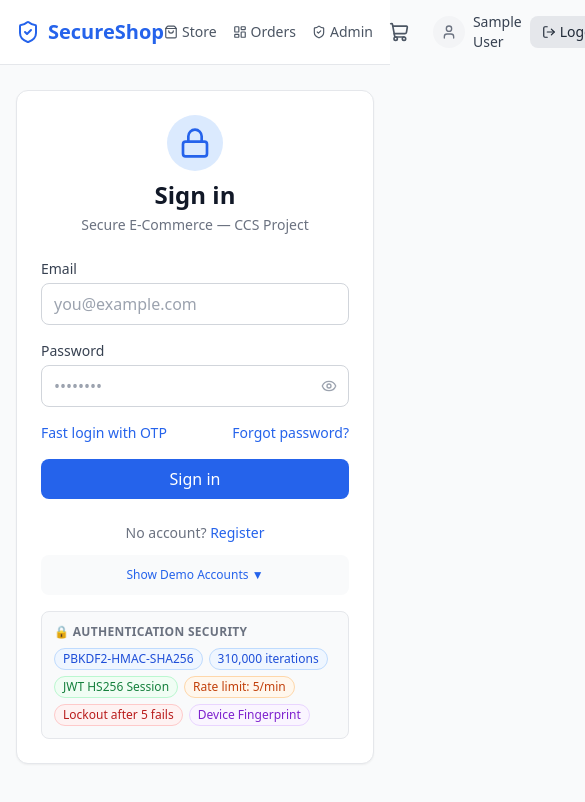
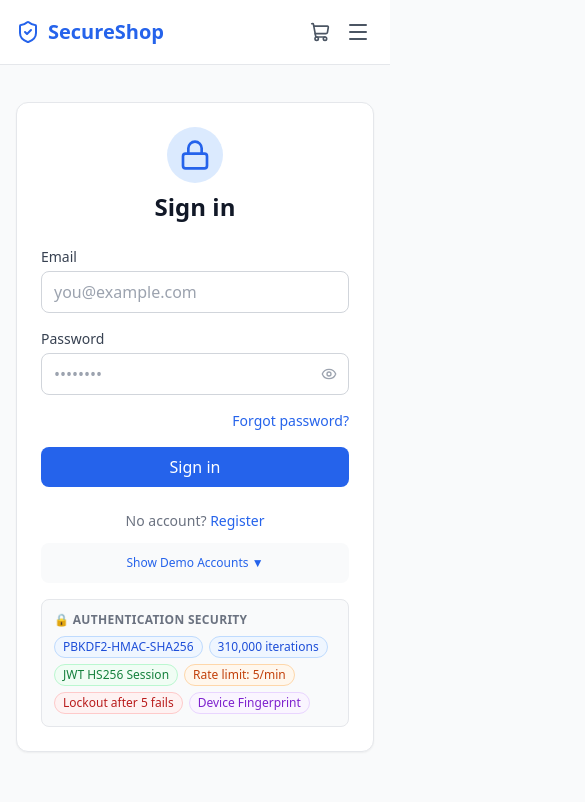
Before and after one commit to Nealjain/SecureShop, a React (Vite) app in the folder frontend/: page /login in a window 390 px wide. Shown: the top 802 px of the page, 585 px wide, since content can reach past the window. Built offline with nearby package versions, Linux system fonts and the light colour scheme; sample sign-in values are in the browser's storage.

Commit message:
fix: remove fast login/OTP toggle from login page, add mobile navbar, fix AES key path

```diff
--- a/frontend/src/components/Navbar.tsx
+++ b/frontend/src/components/Navbar.tsx
@@ -1,5 +1,6 @@
+import { useState } from 'react'
 import { Link, useNavigate } from 'react-router-dom'
-import { ShieldCheck, LogOut, LayoutDashboard, ShoppingCart, Info, User, ShoppingBag } from 'lucide-react'
+import { ShieldCheck, LogOut, LayoutDashboard, ShoppingCart, User, ShoppingBag, Menu, X } from 'lucide-react'
 import { useAuth } from '../AuthContext'
 import { getCart } from '../store'
 import api from '../api'
@@ -8,42 +9,44 @@ export default function Navbar() {
   const { user, logout } = useAuth()
   const cart = getCart()
   const navigate = useNavigate()
+  const [open, setOpen] = useState(false)
 
   async function handleLogout() {
     try { await api.post('/auth/logout') } catch {}
     logout()
     navigate('/login')
+    setOpen(false)
   }
+
+  const cartCount = cart.reduce((s, i) => s + i.qty, 0)
 
   return (
     <nav className="bg-white border-b border-gray-200 sticky top-0 z-50">
       <div className="max-w-7xl mx-auto px-4 flex items-center justify-between h-16">
-        <Link to="/" className="flex items-center gap-2 font-bold text-xl text-blue-600">
+        {/* Logo */}
+        <Link to="/" className="flex items-center gap-2 font-bold text-xl text-blue-600" onClick={() => setOpen(false)}>
           <ShieldCheck className="text-blue-600" />
           <span>SecureShop</span>
         </Link>
 
-        <div className="flex items-center gap-4">
+        {/* Desktop nav */}
+        <div className="hidden md:flex items-center gap-4">
           {user ? (
             <>
-              <Link to="/" className="text-gray-600 hover:text-blue-600 text-sm font-medium flex items-center gap-1"><ShoppingBag size={14}/><span>Store</span></Link>
+              <Link to="/shop" className="text-gray-600 hover:text-blue-600 text-sm font-medium flex items-center gap-1"><ShoppingBag size={14}/><span>Store</span></Link>
               <Link to="/orders" className="text-gray-600 hover:text-blue-600 text-sm font-medium flex items-center gap-1"><LayoutDashboard size={14}/><span>Orders</span></Link>
               {user.role === 'admin' && (
                 <Link to="/admin" className="text-gray-600 hover:text-blue-600 text-sm font-medium flex items-center gap-1"><ShieldCheck size={14}/><span>Admin</span></Link>
               )}
-              <Link to="/cart" className="relative text-gray-600 hover:text-blue-600 text-xl">
+              <Link to="/cart" className="relative text-gray-600 hover:text-blue-600">
                 <ShoppingCart size={20} />
-                {cart.length > 0 && (
-                  <span className="absolute -top-2 -right-2 bg-blue-600 text-white text-xs rounded-full w-4 h-4 flex items-center justify-center">
-                    {cart.reduce((s, i) => s + i.qty, 0)}
-                  </span>
+                {cartCount > 0 && (
+                  <span className="absolute -top-2 -right-2 bg-blue-600 text-white text-xs rounded-full w-4 h-4 flex items-center justify-center">{cartCount}</span>
                 )}
               </Link>
-              <div className="flex items-center gap-2 ml-2">
-                <Link to="/profile" className="bg-gray-100 p-2 rounded-full text-gray-500 hover:bg-blue-50 hover:text-blue-600" title="Profile"><User size={16}/></Link>
-                <span className="text-sm font-medium text-gray-700">{user.name}</span>
-                <button onClick={handleLogout} className="btn-secondary text-sm py-1.5 px-3 flex items-center gap-1"><LogOut size={14}/> Logout</button>
-              </div>
+              <Link to="/profile" className="bg-gray-100 p-2 rounded-full text-gray-500 hover:bg-blue-50 hover:text-blue-600"><User size={16}/></Link>
+              <span className="text-sm font-medium text-gray-700">{user.name}</span>
+              <button onClick={handleLogout} className="btn-secondary text-sm py-1.5 px-3 flex items-center gap-1"><LogOut size={14}/> Logout</button>
             </>
           ) : (
             <>
@@ -52,7 +55,48 @@ export default function Navbar() {
             </>
           )}
         </div>
+
+        {/* Mobile right side */}
+        <div className="flex md:hidden items-center gap-3">
+          {user && (
+            <Link to="/cart" className="relative text-gray-600">
+              <ShoppingCart size={20} />
+              {cartCount > 0 && (
+                <span className="absolute -top-2 -right-2 bg-blue-600 text-white text-xs rounded-full w-4 h-4 flex items-center justify-center">{cartCount}</span>
+              )}
+            </Link>
+          )}
+          <button onClick={() => setOpen(!open)} className="text-gray-600 p-1">
+            {open ? <X size={24} /> : <Menu size={24} />}
+          </button>
+        </div>
       </div>
+
+      {/* Mobile menu */}
+      {open && (
+        <div className="md:hidden bg-white border-t border-gray-100 px-4 py-3 flex flex-col gap-3">
+          {user ? (
+            <>
+              <div className="flex items-center gap-2 pb-2 border-b border-gray-100">
+                <User size={16} className="text-gray-500" />
+                <span className="text-sm font-medium text-gray-700">{user.name}</span>
+              </div>
+              <Link to="/shop" onClick={() => setOpen(false)} className="flex items-center gap-2 text-gray-700 py-1"><ShoppingBag size={16}/>Store</Link>
+              <Link to="/orders" onClick={() => setOpen(false)} className="flex items-center gap-2 text-gray-700 py-1"><LayoutDashboard size={16}/>Orders</Link>
+              <Link to="/profile" onClick={() => setOpen(false)} className="flex items-center gap-2 text-gray-700 py-1"><User size={16}/>Profile</Link>
+              {user.role === 'admin' && (
+                <Link to="/admin" onClick={() => setOpen(false)} className="flex items-center gap-2 text-gray-700 py-1"><ShieldCheck size={16}/>Admin</Link>
+              )}
+              <button onClick={handleLogout} className="flex items-center gap-2 text-red-600 py-1 mt-1"><LogOut size={16}/>Logout</button>
+            </>
+          ) : (
+            <>
+              <Link to="/login" onClick={() => setOpen(false)} className="btn-secondary text-sm text-center">Login</Link>
+              <Link to="/register" onClick={() => setOpen(false)} className="btn-primary text-sm text-center">Register</Link>
+            </>
+          )}
+        </div>
+      )}
     </nav>
   )
 }
--- a/frontend/src/pages/Login.tsx
+++ b/frontend/src/pages/Login.tsx
@@ -6,9 +6,8 @@ import { useAuth } from '../AuthContext'
 import SecurityBadge from '../components/SecurityBadge'
 
 export default function Login() {
-  const [form, setForm] = useState({ email: '', password: '', otp: '' })
+  const [form, setForm] = useState({ email: '', password: '' })
   const [showPw, setShowPw] = useState(false)
-  const [fastLogin, setFastLogin] = useState(false)
   const [error, setError] = useState('')
   const [loading, setLoading] = useState(false)
   const [showDemo, setShowDemo] = useState(false)
@@ -23,11 +22,6 @@ export default function Login() {
     setError('')
     setLoading(true)
     try {
-      if (fastLogin) {
-        const { data } = await api.post('/auth/fast-login', { email: form.email, otp_code: form.otp })
-        login({ email: form.email, role: data.role, name: data.name }, data.access_token)
-        navigate(from, { replace: true })
-      } else {
       const { data } = await api.post('/auth/login', { email: form.email, password: form.password })
       if (data.mfa_required) {
         navigate('/verify-otp', { state: { partial_token: data.partial_token } })
@@ -35,12 +29,10 @@ export default function Login() {
         login({ email: form.email, role: data.role, name: data.name }, data.access_token)
         navigate(from, { replace: true })
       }
-      }
     } catch (err: any) {
       const detail = err.response?.data?.detail || 'Login failed'
       if (err.response?.status === 423) {
-        const until = new Date(Date.now() + 15 * 60 * 1000)
-        setLockoutUntil(until)
+        setLockoutUntil(new Date(Date.now() + 15 * 60 * 1000))
         setError('Account locked due to too many failed attempts.')
       } else {
         setError(detail)
@@ -55,16 +47,13 @@ export default function Login() {
       <div className="card w-full max-w-md">
         <div className="text-center mb-6 flex flex-col items-center">
           <div className="mb-2 bg-blue-100 p-3 rounded-full text-blue-600"><Lock size={32} /></div>
-          <h1 className="text-2xl font-bold text-gray-900">{fastLogin ? 'Fast Login' : 'Sign in'}</h1>
-          <p className="text-gray-500 text-sm mt-1">Secure E-Commerce — CCS Project</p>
+          <h1 className="text-2xl font-bold text-gray-900">Sign in</h1>
         </div>
 
         {error && (
           <div className="bg-red-50 border border-red-200 text-red-700 rounded-lg p-3 mb-4 text-sm">
             {error}
-            {lockoutUntil && (
-              <p className="mt-1 font-medium">Try again after 15 minutes.</p>
-            )}
+            {lockoutUntil && <p className="mt-1 font-medium">Try again after 15 minutes.</p>}
           </div>
         )}
 
@@ -76,14 +65,6 @@ export default function Login() {
               placeholder="you@example.com" />
           </div>
 
-          {fastLogin ? (
-            <div>
-              <label className="block text-sm font-medium text-gray-700 mb-1">Authenticator Code (OTP)</label>
-              <input className="input font-mono tracking-widest text-lg" required maxLength={6}
-                value={form.otp} onChange={e => setForm({ ...form, otp: e.target.value.replace(/\D/g, '') })}
-                placeholder="000000" />
-            </div>
-          ) : (
           <div>
             <label className="block text-sm font-medium text-gray-700 mb-1">Password</label>
             <div className="relative">
@@ -96,13 +77,9 @@ export default function Login() {
               </button>
             </div>
           </div>
-          )}
 
-          <div className="flex justify-between items-center text-sm">
-            <button type="button" onClick={() => setFastLogin(!fastLogin)} className="text-blue-600 hover:underline font-medium">
-              {fastLogin ? 'Use password instead' : 'Fast login with OTP'}
-            </button>
-            {!fastLogin && <Link to="/forgot-password" className="text-blue-600 hover:underline">Forgot password?</Link>}
+          <div className="flex justify-end text-sm">
+            <Link to="/forgot-password" className="text-blue-600 hover:underline">Forgot password?</Link>
           </div>
 
           <button type="submit" className="btn-primary w-full flex justify-center items-center h-10" disabled={loading}>
```
Also changed, not shown: 1 other file (tests, documents, lock files or other folders). Lines whose indentation alone changed are shown as unchanged.
